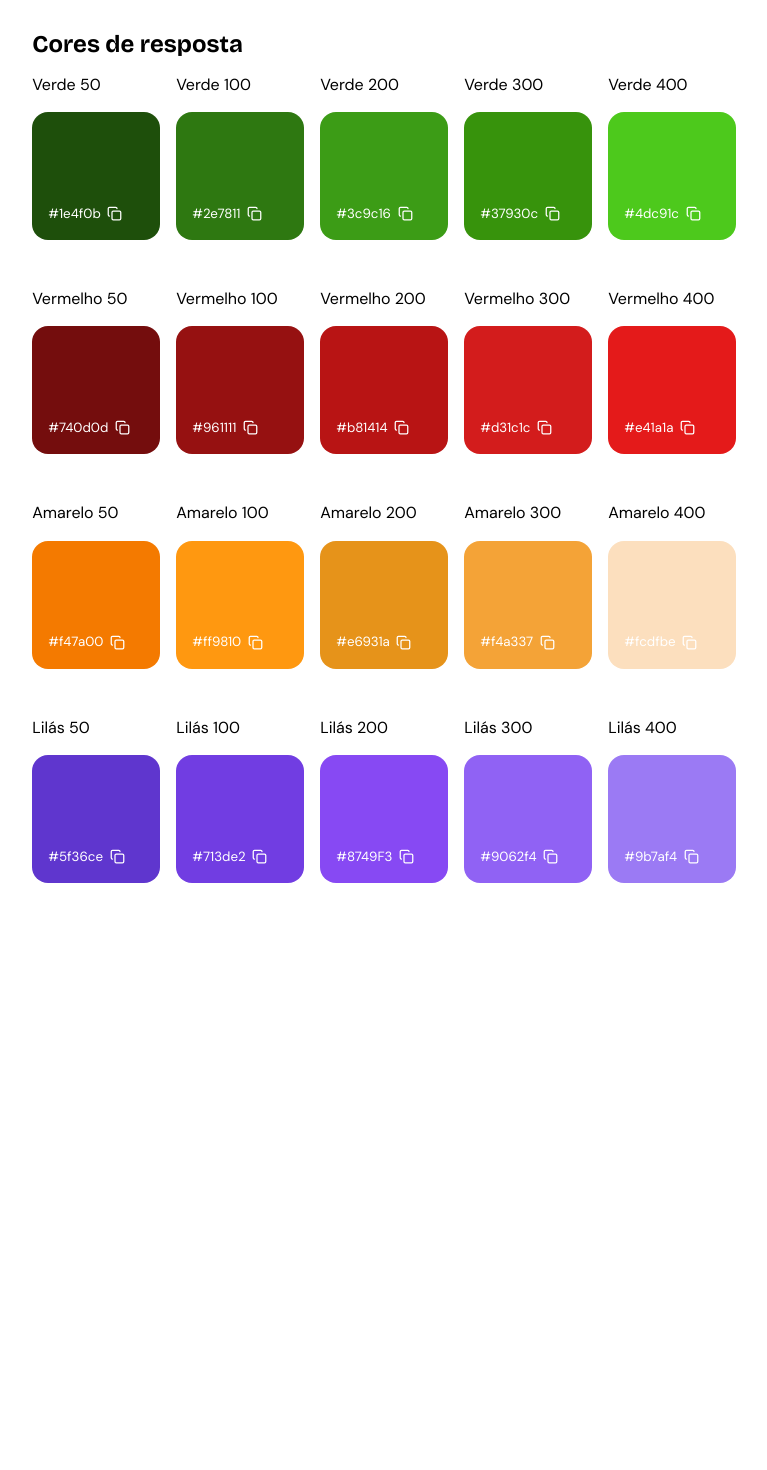
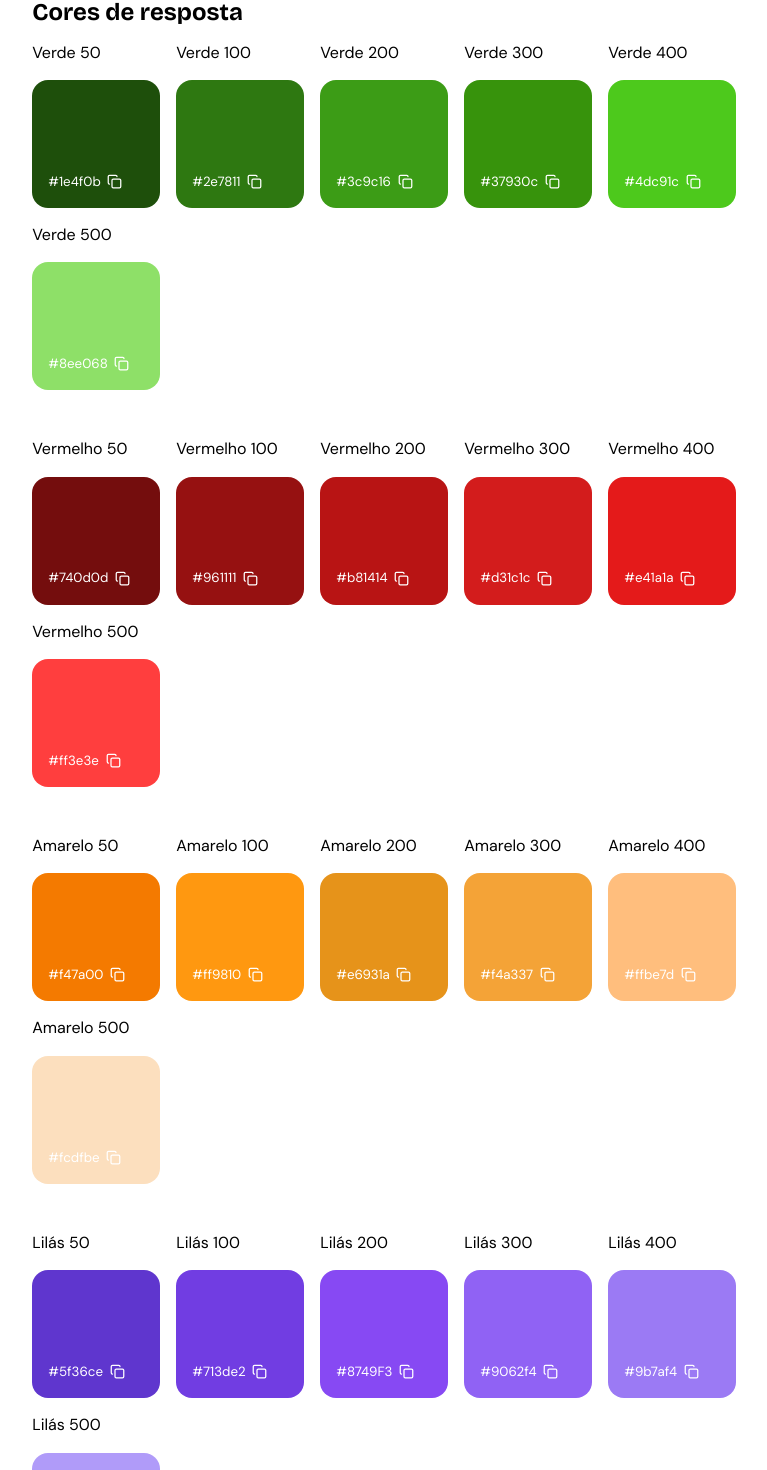
Before and after one commit to marciomedeiros88/designsystemgrownt, a React (Vite) app: page /coressistema in a window 1280 px wide. Shown: the part 1320-2790 px from the top of the page, without its empty margins (302-1069 px from the left). Before the commit the page ends 2299 px from the top, so only its background shows below. Built offline with nearby package versions, Linux system fonts and the light colour scheme.

Commit message:
ajustes em cores e layout

```diff
--- a/src/assets/componentes/conteudobadges/Conteudobadges.jsx
+++ b/src/assets/componentes/conteudobadges/Conteudobadges.jsx
@@ -23,7 +23,6 @@ function Conteudobadges() {
   const [Cinzaclarohovered, setCinzaclaroHovered] = useState(false);
   const [Vermelhohovered, setVermelhoHovered] = useState(false);
 
-
   return (
     <>
       <div className="Conteudobadges">
@@ -35,33 +34,16 @@ function Conteudobadges() {
             <p>Status de sistema</p>
           </div>
           <div className="exemplobadge">
-            <button className="badgeverde">
-              Aprovado
-            </button>
-            <button className="badgeverde">
-              Prazo longo
-            </button>
-            <button className="badgeamarelo">
-              Em andamento
-            </button>
-            <button className="badgeamarelo">
-              Atenção
-            </button>
-            <button className="badgevermelho">
-              Cancelado
-            </button>
-            <button className="badgevermelho">
-              Crítico
-            </button>
-            <button className="badgeazul">
-              Pendente
-            </button>
-            <button className="badgelilas">
-              Em aprovação
-            </button>
-            <button className="badgelilas">
-              Em análise
-            </button>
+            <button className="badgeverde">Aprovado</button>
+            <button className="badgeverde">Prazo longo</button>
+            <button className="badgeamarelo">Em andamento</button>
+            <button className="badgeamarelo">Atenção</button>
+            <button className="badgevermelho">Cancelado</button>
+            <button className="badgevermelho">Crítico</button>
+            <button className="badgevermelhoescuro50">Reprovado</button>
+            <button className="badgeazul">Pendente</button>
+            <button className="badgelilas">Em aprovação</button>
+            <button className="badgelilas">Em análise</button>
           </div>
         </div>
         <div className="cardbadges">
@@ -132,10 +114,8 @@ function Conteudobadges() {
               <input type="checkbox"></input>
               <span className="sliderlilas round"></span>
             </label>
-
           </div>
         </div>
-
       </div>
     </>
   );
--- a/src/assets/componentes/conteudobadges/index.scss
+++ b/src/assets/componentes/conteudobadges/index.scss
@@ -103,6 +103,27 @@
             margin-left:1em;
         }
     }
+    .badgevermelhoescuro50{
+      border: solid 1px;
+      border-color: var(--vermelho-escuro50);
+      background-color: var(--vermelho-light);
+      font-size: var(--fonteparagrafos);
+      width:auto;
+      height: 1em;
+      padding: 0.25em 3em;
+      border-radius:1em;
+      font-weight: 500;
+      color: var(--vermelho-escuro50);
+      transition: all 500ms;
+      display:flex;
+      align-items: center;
+      justify-content:center;
+      cursor: context-menu;
+      img{
+          width:1em;
+          margin-left:1em;
+      }
+  }
     .badgeazul{
         border: solid 1px;
         border-color: var(--azul);
--- a/src/assets/componentes/conteudocores/Conteudocores.jsx
+++ b/src/assets/componentes/conteudocores/Conteudocores.jsx
@@ -21,6 +21,7 @@ function Conteudocores() {
     --cinza-claro: #f0f2f4;
     --vermelho: #f03e3e;
     --vermelho-escuro: #9b1e1e;
+    --vermelho-escuro50: #740d0d;
     --verde-light: #E8F6EA;
     --verde: #3c9c16;
     --amarelo-light: #FFE3BA;
@@ -193,7 +194,7 @@ function Conteudocores() {
         </main>
         <main className="Conteudocores">
           <div className="cardcores">
-            <div class="titulocor">
+            <div className="titulocor">
               <h2>Variáveis</h2>
             </div>
             <div className="blocoroot cinzaclarogrownt fonteazulescuro">
@@ -222,6 +223,8 @@ function Conteudocores() {
                 --vermelho: #f03e3e;
                 <br />
                 --vermelho-escuro: #9b1e1e;
+                <br />
+                --vermelho-escuro50: #740d0d;
                 <br />
                 --verde-light: #E8F6EA;
                 <br />
--- a/src/assets/componentes/conteudocoressistema/Conteudocoressistema.jsx
+++ b/src/assets/componentes/conteudocoressistema/Conteudocoressistema.jsx
@@ -32,24 +32,28 @@ function Conteudocoressistema() {
   const verde200 = "#3c9c16";
   const verde300 = "#37930c";
   const verde400 = "#4dc91c";
+  const verde500 = "#8ee068";
 
   const vermelho50 = "#740d0d";
   const vermelho100 = "#961111";
   const vermelho200 = "#b81414";
   const vermelho300 = "#d31c1c";
   const vermelho400 = "#e41a1a";
+  const vermelho500 = "#ff3e3e";
 
   const amarelo50 = "#f47a00";
   const amarelo100 = "#ff9810";
   const amarelo200 = "#e6931a";
   const amarelo300 = "#f4a337";
-  const amarelo400 = "#fcdfbe";
+  const amarelo400 = "#ffbe7d";
+  const amarelo500 = "#fcdfbe";
 
   const lilas50 = "#5f36ce";
   const lilas100 = "#713de2";
   const lilas200 = "#8749F3";
   const lilas300 = "#9062f4";
   const lilas400 = "#9b7af4";
+  const lilas500 = "#b09bf9";
 
   const [copied, setCopied] = useState(false);
 
@@ -82,21 +86,25 @@ function Conteudocoressistema() {
       vermelho200,
       vermelho300,
       vermelho400,
+      vermelho500,
       verde50,
       verde100,
       verde200,
       verde300,
       verde400,
+      verde500,
       amarelo50,
       amarelo100,
       amarelo200,
       amarelo300,
       amarelo400,
+      amarelo500,
       lilas50,
       lilas100,
       lilas200,
       lilas300,
       lilas400,
+      lilas500,
     ];
 
     try {
@@ -526,10 +534,11 @@ function Conteudocoressistema() {
         {/* VERDE */}
         <main className="Conteudocoressistema">
           <div>
-            <div className="titulocardcores">
+            <div className="titulocardcoressistema">
               <h2 className="titulocores">Cores de resposta</h2>
             </div>
           </div>
+
           <div className="blococores">
             <div className="cardcores">
               <div className="titulocor">
@@ -615,6 +624,24 @@ function Conteudocoressistema() {
                   {verde400}
                   <Copy
                     onClick={() => handleCopy(verde400)}
+                    className="iconCopy"
+                    title="Copiar código hexadecimal"
+                  />
+                </p>
+              </div>
+            </div>
+            <div className="cardcores">
+              <div className="titulocor">
+                <p>Verde 500</p>
+              </div>
+              <div
+                className="blococorsistema fontebranca"
+                style={{ backgroundColor: verde500 }}
+              >
+                <p>
+                  {verde500}
+                  <Copy
+                    onClick={() => handleCopy(verde500)}
                     className="iconCopy"
                     title="Copiar código hexadecimal"
                   />
@@ -716,6 +743,24 @@ function Conteudocoressistema() {
               </p>
             </div>
           </div>
+          <div className="cardcores">
+            <div className="titulocor">
+              <p>Vermelho 500</p>
+            </div>
+            <div
+              className="blococorsistema fontebranca"
+              style={{ backgroundColor: vermelho500 }}
+            >
+              <p>
+                {vermelho500}
+                <Copy
+                  onClick={() => handleCopy(vermelho500)}
+                  className="iconCopy"
+                  title="Copiar código hexadecimal"
+                />
+              </p>
+            </div>
+          </div>
         </main>
 
         {/* AMARELO */}
@@ -804,6 +849,24 @@ function Conteudocoressistema() {
                 {amarelo400}
                 <Copy
                   onClick={() => handleCopy(amarelo400)}
+                  className="iconCopy"
+                  title="Copiar código hexadecimal"
+                />
+              </p>
+            </div>
+          </div>
+          <div className="cardcores">
+            <div className="titulocor">
+              <p>Amarelo 500</p>
+            </div>
+            <div
+              className="blococorsistema fontebranca"
+              style={{ backgroundColor: amarelo500 }}
+            >
+              <p>
+                {amarelo500}
+                <Copy
+                  onClick={() => handleCopy(amarelo500)}
                   className="iconCopy"
                   title="Copiar código hexadecimal"
                 />
@@ -904,6 +967,24 @@ function Conteudocoressistema() {
               </p>
             </div>
           </div>
+          <div className="cardcores">
+            <div className="titulocor">
+              <p>Lilás 500</p>
+            </div>
+            <div
+              className="blococorsistema fontebranca"
+              style={{ backgroundColor: lilas500 }}
+            >
+              <p>
+                {lilas500}
+                <Copy
+                  onClick={() => handleCopy(lilas500)}
+                  className="iconCopy"
+                  title="Copiar código hexadecimal"
+                />
+              </p>
+            </div>
+          </div>
         </main>
         {copied && <span className="spancopiado">Copiado!</span>}
       </section>
--- a/src/assets/componentes/conteudocoressistema/index.scss
+++ b/src/assets/componentes/conteudocoressistema/index.scss
@@ -23,6 +23,10 @@
     justify-content: flex-start;
     position:relative;
     gap:1em;
+
+    .titulocardcoressistema{
+        width:20em;
+    }
 
     .blococores{
         display:flex;
--- a/src/assets/componentes/header/index.scss
+++ b/src/assets/componentes/header/index.scss
@@ -1,6 +1,6 @@
 .Header{
     background-color: var(--azul-claro);
-    padding: 2em;
+    padding: 1em;
     display: flex;
     flex-direction: row;
     justify-content: space-around;
--- a/src/assets/componentes/video/index.scss
+++ b/src/assets/componentes/video/index.scss
@@ -1,6 +1,6 @@
 .Video{
     width: 100%;
-    height:55vw;
+    height: 100%;
     margin: auto;
     align-items: center;
     background-image: url("../../imagens/bg_ds.png");
--- a/src/index.css
+++ b/src/index.css
@@ -15,6 +15,7 @@
   --cinza-claro: #f0f2f4;
   --vermelho: #f03e3e;
   --vermelho-escuro: #9b1e1e;
+  --vermelho-escuro50: #740d0d;
   --verde-light: #e8f6ea;
   --verde: #3c9c16;
   --amarelo-light: #ffe3ba;
```
Lines whose indentation alone changed are shown as unchanged.
